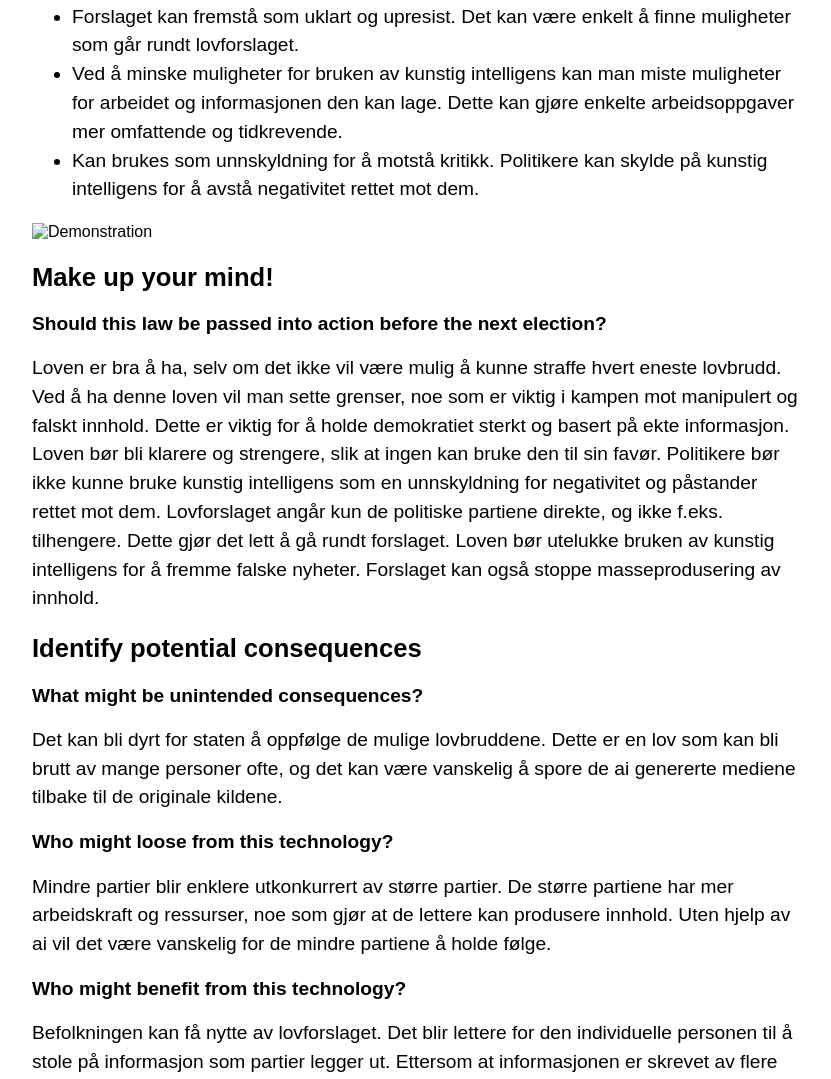
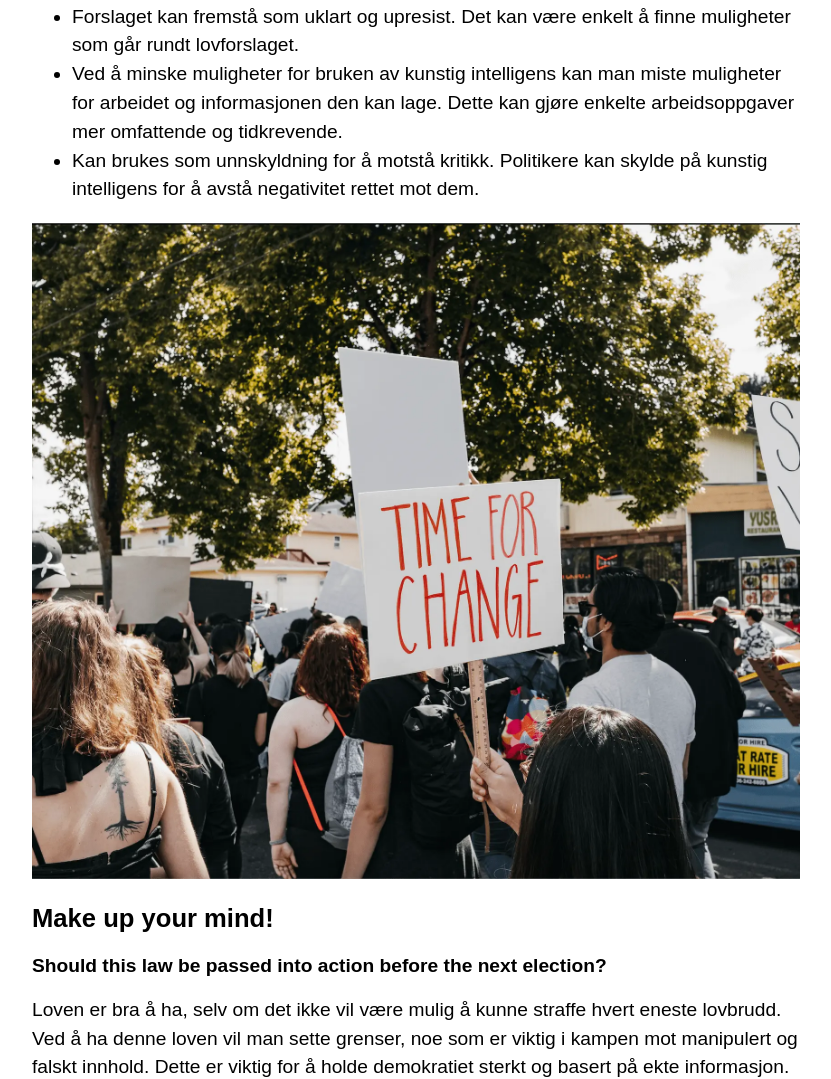
Before and after one commit to M-LEO-H/Examen, a plain HTML site: page Main/topical.html in a window 1280 px wide. Shown: the part 2340-3419 px from the top of the page, without its empty margins (224-1055 px from the left). Drawn offline with Linux system fonts and the light colour scheme.

Commit message:
Update topical.html

```diff
--- a/Main/topical.html
+++ b/Main/topical.html
@@ -95,7 +95,7 @@
 
 </ul>
 <!--Also from unsplash-->
-<img class="img" src="media/TimeforChangeCut - Copy-min.webp" alt="Demonstration">
+<img class="img" src="media/TimeforChange.webp" alt="Demonstration">
 
 
 <h2>Make up your mind!</h2>
```
